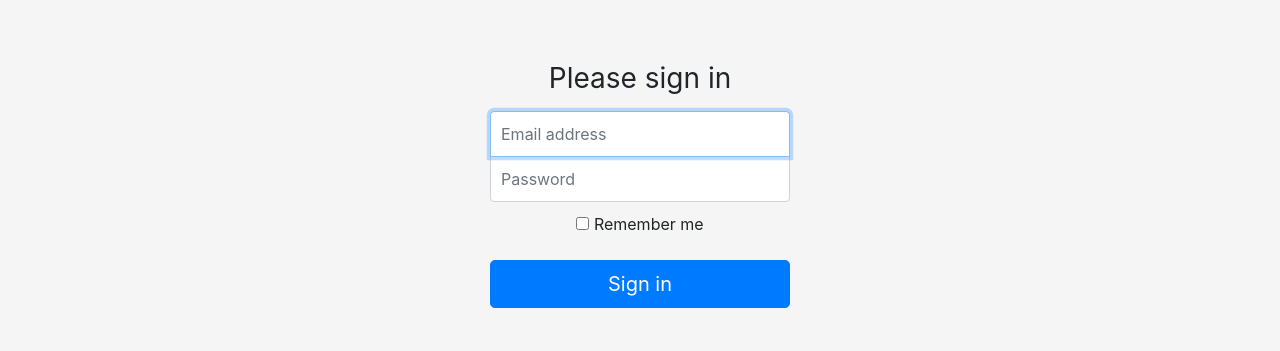
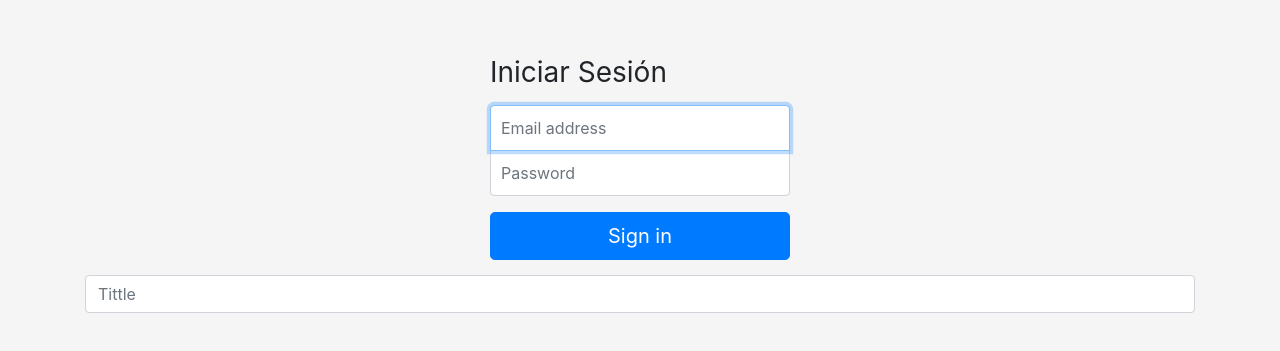
Before and after one commit to clusterpgit/Ventas1, a website: page login.html in a window 1280 px wide. Shown: the part 215-566 px from the top of the page. Drawn offline with Linux system fonts and the light colour scheme.

Commit message:
Adding Register.html and main.js xD

```diff
--- a/login.html
+++ b/login.html
@@ -1,5 +1,6 @@
 <!doctype html>
 <html lang="en">
+
 <head>
     <meta charset="utf-8">
     <meta name="viewport" content="width=device-width, initial-scale=1, shrink-to-fit=no">
@@ -16,21 +17,31 @@
     <!-- Custom styles for this template -->
 
 </head>
-  <body class="text-center">
+
+<body>
+    <div class="container">
         <form class="form-signin">
 
-  <h1 class="h3 mb-3 font-weight-normal">Please sign in</h1>
+            <h1 class="h3 mb-3 font-weight-normal">Iniciar Sesión</h1>
             <label for="inputEmail" class="sr-only">Email address</label>
             <input type="email" id="inputEmail" class="form-control" placeholder="Email address" required autofocus>
             <label for="inputPassword" class="sr-only">Password</label>
             <input type="password" id="inputPassword" class="form-control" placeholder="Password" required>
             <div class="checkbox mb-3">
-    <label>
-      <input type="checkbox" value="remember-me"> Remember me
-    </label>
+
             </div>
             <button class="btn btn-lg btn-primary btn-block" type="submit">Sign in</button>
 
         </form>
+
+        <form id="singup-form">
+            <div class="form-group">
+                <input type="text" id="singup-email" class="form-control" placeholder="Tittle" required>
+            </div>
+        </form>
+    </div>
+
+
 </body>
+
 </html>
```
Also changed, not shown: register.html (added, +39 -0 lines), main.js (added). Lines whose indentation alone changed are shown as unchanged.
